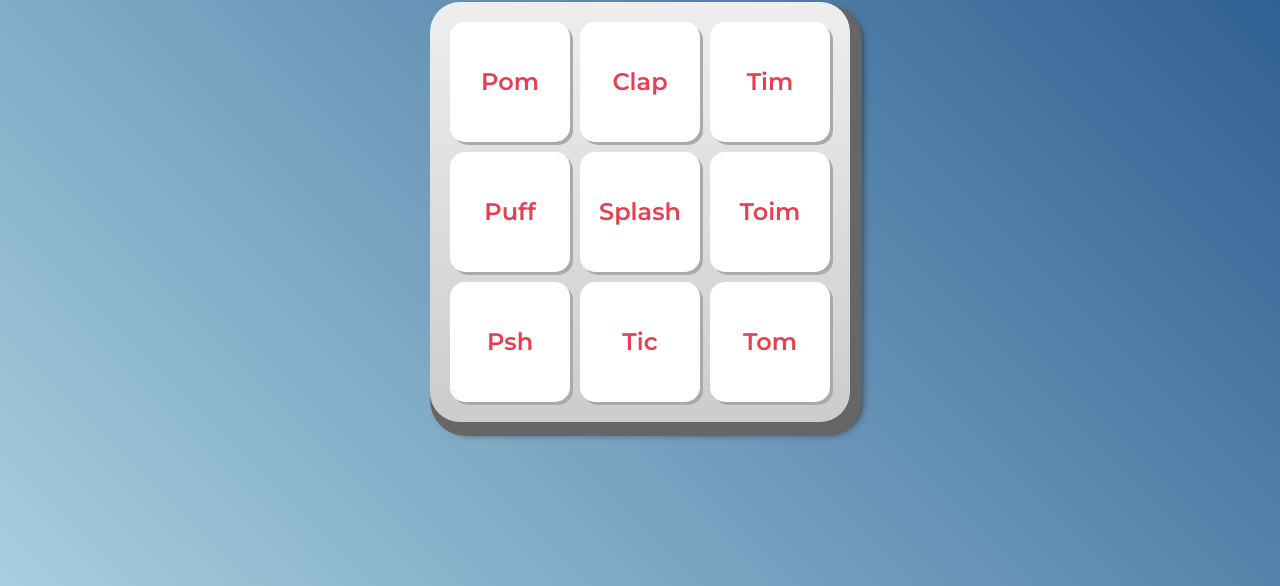
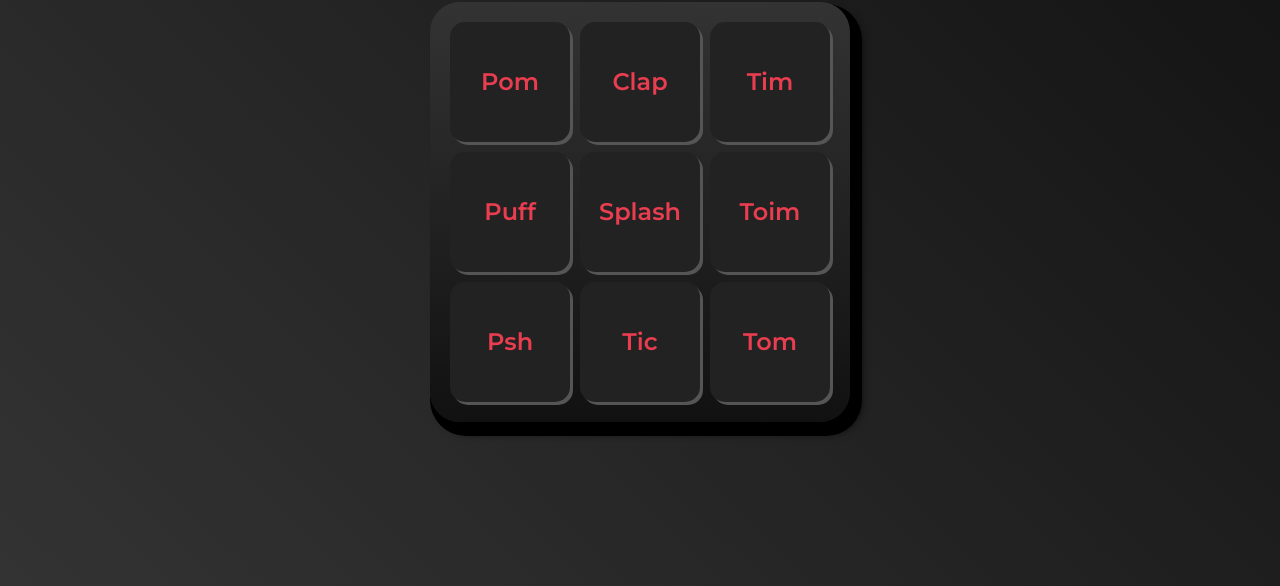
Before and after one commit to Kiry5/caio.github.io, a plain HTML site: page index.html in a window 1280 px wide. Shown: the part 214-800 px from the top of the page. Drawn offline with Linux system fonts and the light colour scheme.

Commit message:
Update estilos.css

```diff
--- a/css/estilos.css
+++ b/css/estilos.css
@@ -1,5 +1,5 @@
 :root {
-  --cinza: #aaa;
+  --cinza: #555;
   --vermelha: #e93d50;
   --vermelha-escura: #af303f;
   --branca: #fff;
@@ -8,47 +8,47 @@
 
 body {
   align-items: center;
-  background: linear-gradient(45deg, #a7cfdf 0%, #23538a 100%);
+  background: linear-gradient(45deg, #333 0%, #111 100%);
   display: flex;
   justify-content: center;
   flex-direction: column;
   font-family: 'Montserrat', sans-serif;
   min-height: 100vh;
-  margin: 0; /* Adicionado para remover a margem padrão do body */
+  margin: 0;
+  color: var(--branca); /* Adicionado para garantir que o texto seja branco */
 }
 
 h1 {
-  color: var(--branca);
   margin-bottom: 20px;
   font-size: 2rem;
-  text-align: center; /* Adicionado para centralizar o texto */
+  text-align: center;
 }
 
 .teclado {
-  background: linear-gradient(to bottom, #eeeeee 0%, #cccccc 100%);
-  box-shadow: 6px 8px 0 6px #666, 10px 10px 10px #000;
+  background: linear-gradient(to bottom, #333 0%, #111 100%);
+  box-shadow: 6px 8px 0 6px #000, 10px 10px 10px #000;
   border-radius: 30px;
   display: grid;
   gap: 10px;
   grid-template-columns: repeat(3, 1fr);
-  padding: 20px; /* Aumentado o espaçamento interno */
-  max-width: 600px; /* Adicionado para limitar a largura máxima */
-  margin: 0 auto; /* Adicionado para centralizar o teclado na página */
+  padding: 20px;
+  max-width: 600px;
+  margin: 0 auto;
 }
 
 .tecla {
-  background-color: var(--branca);
-  border-radius: 15px; /* Reduzido o raio da borda para um visual mais suave */
+  background-color: #222;
+  border-radius: 15px;
   box-shadow: 3px 3px 0 var(--cinza);
   color: var(--vermelha);
   cursor: pointer;
   height: 120px;
-  font-size: 1.5em; /* Ajustado o tamanho da fonte */
+  font-size: 1.5em;
   font-weight: bold;
   line-height: 120px;
   text-align: center;
   width: 120px;
-  transition: background-color 0.3s ease, box-shadow 0.3s ease; /* Adicionado efeito de transição */
+  transition: background-color 0.3s ease, box-shadow 0.3s ease;
 }
 
 .tecla.ativa,
```
